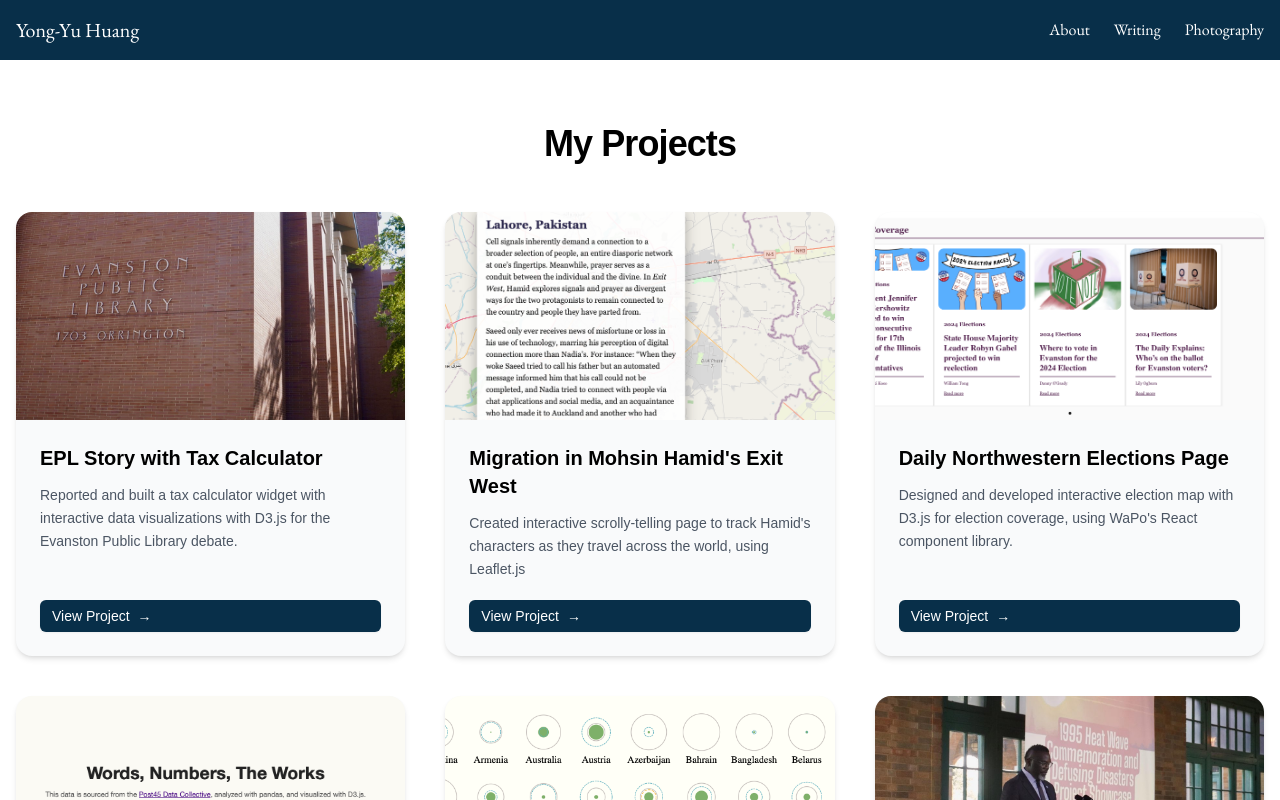
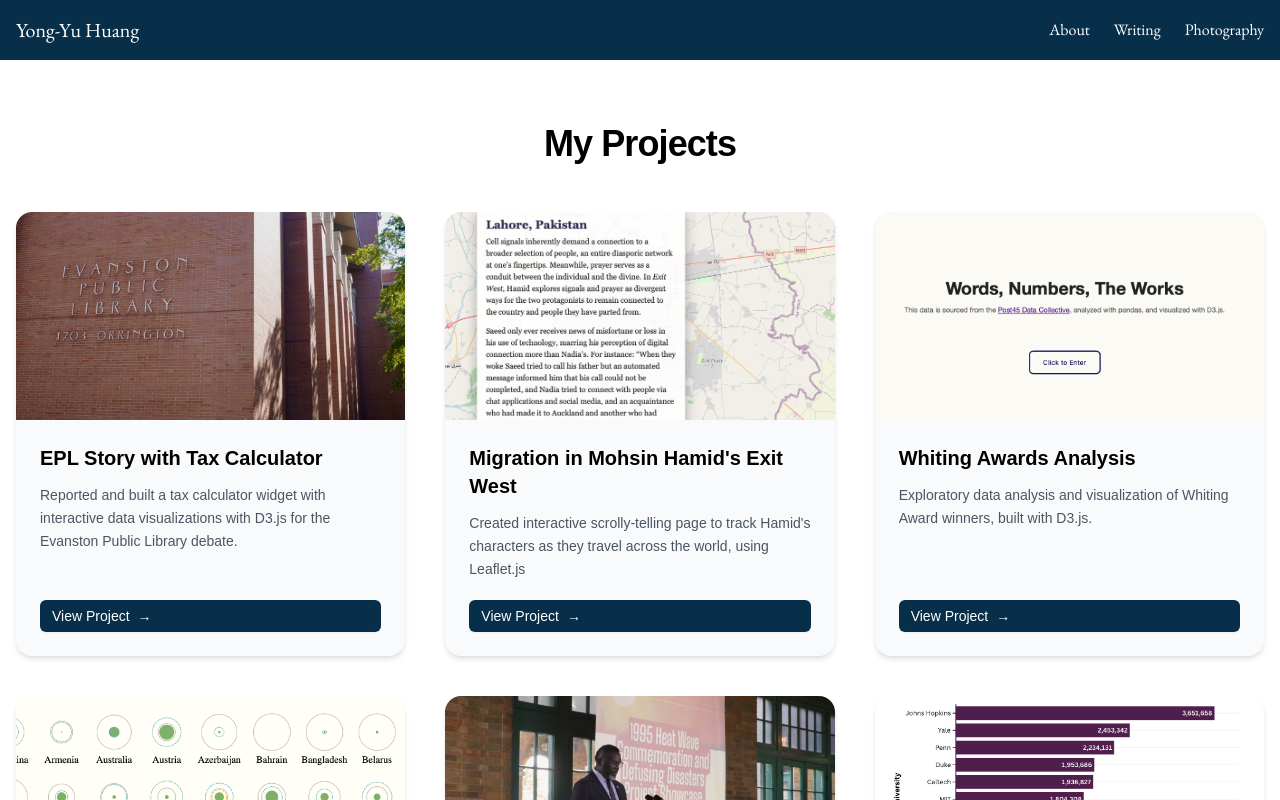
Before and after one commit to yongssh/yongssh.github.io, a Next.js app: page /projects in a window 1280 px wide. Shown: the top 800 px of the page. Built offline with nearby package versions, Linux system fonts and the light colour scheme.

Commit message:
updated projects

```diff
--- a/src/app/projects/page.tsx
+++ b/src/app/projects/page.tsx
@@ -16,12 +16,12 @@ const projects = [
     image:"/lahore-map.png",
     url:"https://yongssh.github.io/exit-west.html"
   },
-  {
-    title: "Daily Northwestern Elections Page",
-    description: "Designed and developed interactive election map with D3.js for election coverage, using WaPo's React component library.",
-    image: "/elections2024.png",
-    url: "https://apps.dailynorthwestern.com/election2024/"
-  },
+  // {
+  //   title: "Daily Northwestern Elections Page",
+  //   description: "Designed and developed interactive election map with D3.js for election coverage, using WaPo's React component library.",
+  //   image: "/elections2024.png",
+  //   url: "https://apps.dailynorthwestern.com/election2024/"
+  // },
   {
     title: "Whiting Awards Analysis",
     description: "Exploratory data analysis and visualization of Whiting Award winners, built with D3.js.",
```
